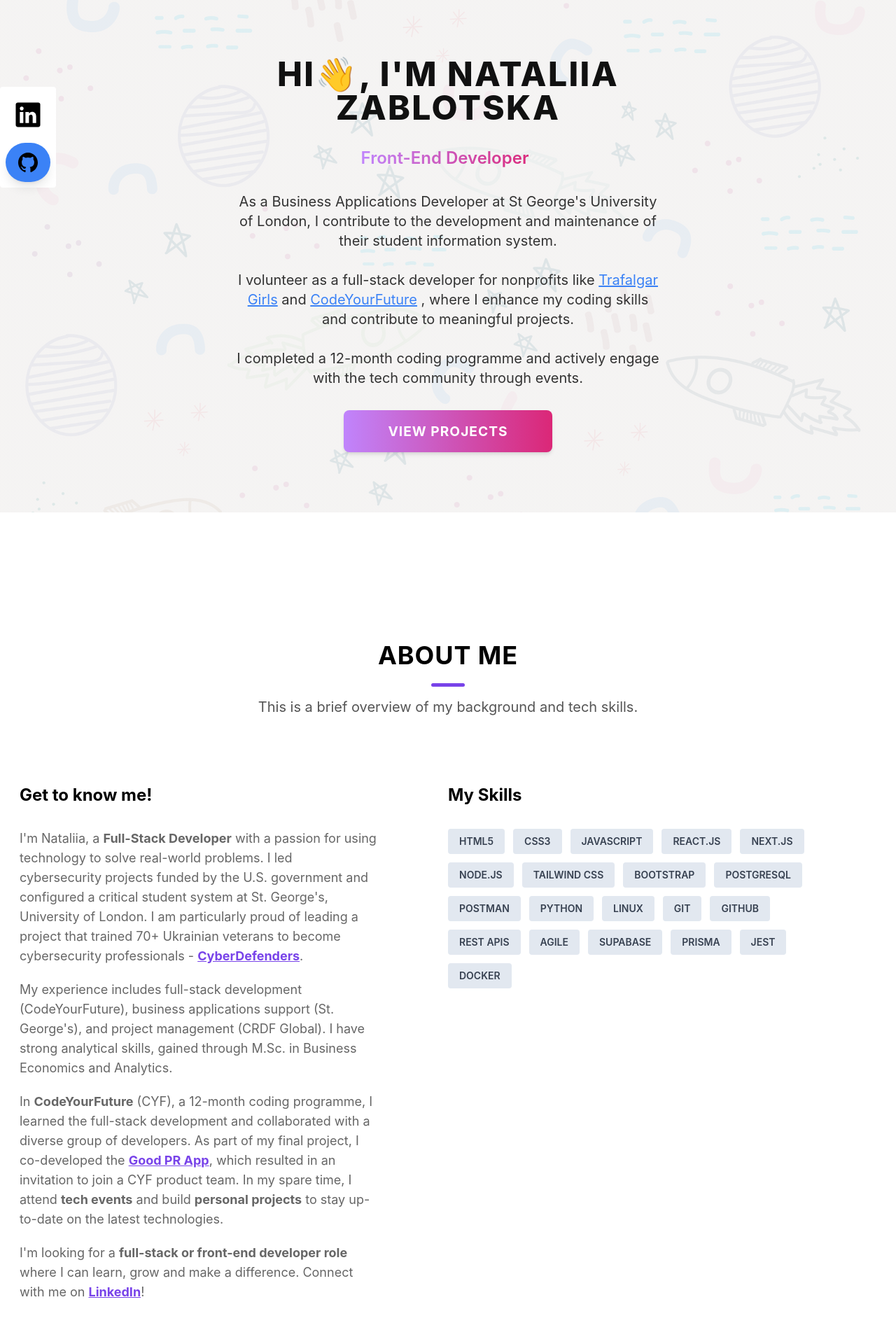
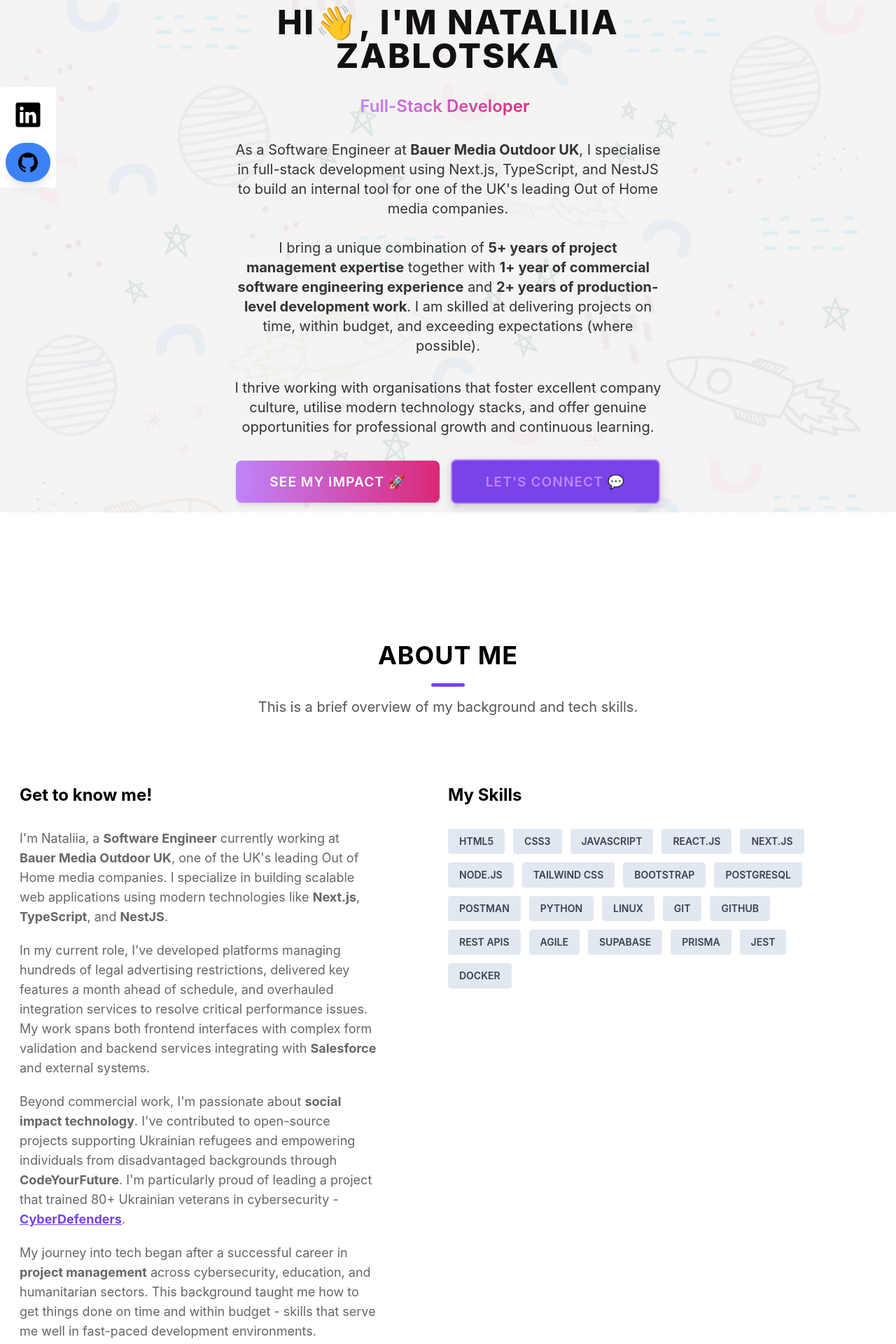
Before and after one commit to nataliiazab/portfolio, a React (Vite) app: page / in a window 1280 px wide. Shown: the part 100-2020 px from the top of the page at 70% size. Built offline with nearby package versions, Linux system fonts and the light colour scheme; a web font is replaced by a local one.

Commit message:
Update About and Home components to reflect current role and experience

```diff
--- a/src/components/About.jsx
+++ b/src/components/About.jsx
@@ -10,10 +10,7 @@
     <div className="max-w-7xl mx-auto my-14 md:py-8 px-7" id="about">
       <Helmet>
         <title>Nataliia Zablotska</title>
-        <meta
-          name="description"
-          content="Learn about Nataliia"
-        />
+        <meta name="description" content="Learn about Nataliia" />
       </Helmet>
       <Headline
         title="ABOUT ME"
@@ -31,57 +28,54 @@
           <h1 className="text-2xl font-bold mb-8">Get to know me!</h1>
           <div className="md:w-10/12 text-lg text-[#666] mb-8">
             <p className="mb-5">
-              I'm Nataliia, a <strong>Full-Stack Developer</strong> with a
-              passion for using technology to solve real-world problems. I led
-              cybersecurity projects funded by the U.S. government and
-              configured a critical student system at St. George's, University
-              of London. I am particularly proud of leading a project that
-              trained 70+ Ukrainian veterans to become cybersecurity
-              professionals -{" "}
+              I&apos;m Nataliia, a <strong>Software Engineer</strong> currently
+              working at <strong>Bauer Media Outdoor UK</strong>, one of the
+              UK&apos;s leading Out of Home media companies. I specialize in
+              building scalable web applications using modern technologies like{" "}
+              <strong>Next.js</strong>, <strong>TypeScript</strong>, and{" "}
+              <strong>NestJS</strong>.
+            </p>
+
+            <p className="mb-5">
+              In my current role, I&apos;ve developed platforms managing
+              hundreds of legal advertising restrictions, delivered key features
+              a month ahead of schedule, and overhauled integration services to
+              resolve critical performance issues. My work spans both frontend
+              interfaces with complex form validation and backend services
+              integrating with <strong>Salesforce</strong> and external systems.
+            </p>
+
+            <p className="mb-5">
+              Beyond commercial work, I&apos;m passionate about{" "}
+              <strong>social impact technology</strong>. I&apos;ve contributed
+              to open-source projects supporting Ukrainian refugees and
+              empowering individuals from disadvantaged backgrounds through{" "}
+              <strong>CodeYourFuture</strong>. I&apos;m particularly proud of
+              leading a project that trained 80+ Ukrainian veterans in
+              cybersecurity -{" "}
               <a
                 href="https://www.crdfglobal.org/insights/cybersecurity-gives-me-opportunity-continue-path-defender/"
                 className="text-secondary font-bold underline"
               >
                 CyberDefenders
               </a>
-              .{" "}
+              .
             </p>
 
             <p className="mb-5">
-              My experience includes full-stack development (CodeYourFuture),
-              business applications support (St. George's), and project
-              management (CRDF Global). I have strong analytical skills, gained
-              through M.Sc. in Business Economics and Analytics.
+              My journey into tech began after a successful career in{" "}
+              <strong>project management</strong> across cybersecurity,
+              education, and humanitarian sectors. This background taught me how
+              to get things done on time and within budget - skills that serve
+              me well in fast-paced development environments.
             </p>
+
             <p className="mb-5">
-              In <strong>CodeYourFuture</strong> (CYF), a 12-month coding
-              programme, I learned the full-stack development and collaborated
-              with a diverse group of developers. As part of my final project, I
-              co-developed the{" "}
-              <a
-                href="https://good-pr.vercel.app/"
-                className="text-secondary font-bold underline"
-              >
-                Good PR App
-              </a>
-              , which resulted in an invitation to join a CYF product team. In
-              my spare time, I attend <strong>tech events</strong> and build{" "}
-              <strong>personal projects</strong> to stay up-to-date on the
-              latest technologies.
-            </p>
-            <p className="mb-5">
-              I'm looking for a{" "}
-              <strong>
-               full-stack or front-end developer role
-              </strong>{" "}
-              where I can learn, grow and make a difference. Connect with me on{" "}
-              <a
-                href="https://www.linkedin.com/feed/"
-                className="text-secondary font-bold underline"
-              >
-                LinkedIn
-              </a>
-              !
+              I thrive in collaborative environments with excellent team members
+              who love to share knowledge. Whether tackling challenging
+              technical problems solo or with teammates, I enjoy the entire
+              problem-solving process. I&apos;m always looking for opportunities
+              to learn and work with modern tech stacks.
             </p>
           </div>
         </motion.div>
--- a/src/components/Home.jsx
+++ b/src/components/Home.jsx
@@ -10,10 +10,10 @@
   return (
     <div className="hero my-8 md:py-8 px-7 relative" id="home">
       <Helmet>
-        <title>Natalie Zablotska - Full-Stack Developer</title>
+        <title>Nataliia Zablotska - Software Engineer</title>
         <meta
           name="description"
-          content="Natalie Zablotska is a Full-Stack Developer with a background in project management, passionate about creating innovative tech solutions. Discover her journey and projects."
+          content="Nataliia Zablotska - Software Engineer who delivers results ahead of schedule. 5+ years project management expertise combined with commercial engineering experience. Proven track record with £400k+ projects and high-impact solutions at Bauer Media UK."
         />
       </Helmet>
       <div className="h-screen flex items-center justify-center">
@@ -29,15 +29,15 @@
           </h1>
           <TypeAnimation
             sequence={[
+              "Software Engineer",
+              1000,
+              "Problem Solver",
+              1000,
               "Full-Stack Developer",
               1000,
-              "Software Engineer",
+              "Tech Leader",
               1000,
-              "Front-End Developer",
-              1000,
-              "React Developer",
-              1000,
-              "JavaScript Developer",
+              "Innovation Driver",
               1000,
             ]}
             wrapper="span"
@@ -50,36 +50,41 @@
             className="font-semibold text-transparent leading-10 bg-clip-text bg-gradient-to-r from-purple-400 to-pink-600 md:text-2xl"
           />
           <p className="text-light text-lg md:text-xl my-4 md:my-8 leading-relaxed">
-            As a Business Applications Developer at St George's University of
-            London, I contribute to the development and maintenance of their
-            student information system.
+            As a Software Engineer at <strong>Bauer Media Outdoor UK</strong>, I
+            specialise in full-stack development using Next.js, TypeScript, and
+            NestJS to build an internal tool for one of the UK&apos;s leading
+            Out of Home media companies.
             <br />
-            <br />I volunteer as a full-stack developer for nonprofits like{" "}
+            <br />I bring a unique combination of{" "}
+            <strong>5+ years of project management expertise</strong> together
+            with{" "}
+            <strong>
+              1+ year of commercial software engineering experience
+            </strong>{" "}
+            and <strong>2+ years of production-level development work</strong>.
+            I am skilled at delivering projects on time, within budget, and
+            exceeding expectations (where possible).
+          </p>
+
+          <p className="text-light text-lg md:text-xl mb-8 leading-relaxed">
+            I thrive working with organisations that foster excellent company
+            culture, utilise modern technology stacks, and offer genuine
+            opportunities for professional growth and continuous learning.
+          </p>
+          <div className="flex flex-col md:flex-row gap-4 justify-center items-center">
             <a
-              href="https://github.com/enBloc-org/kindly/tree/dev"
-              className="text-blue-500 underline"
+              href="#projects"
+              className="btn py-3 px-8 md:py-4 md:px-12 bg-gradient-to-r from-purple-400 to-pink-600 text-white rounded-lg shadow-md hover:shadow-xl transition-transform transform hover:scale-105 font-semibold"
             >
-              Trafalgar Girls
-            </a>{" "}
-            and{" "}
+              See My Impact 🚀
+            </a>
             <a
-              href="https://codeyourfuture.io/"
-              className="text-blue-500 underline"
+              href="#contact"
+              className="btn py-3 px-8 md:py-4 md:px-12 border-2 border-purple-400 text-purple-400 rounded-lg hover:bg-purple-400 hover:text-white transition-all duration-300 font-semibold"
             >
-              CodeYourFuture
-            </a>{" "}
-            , where I enhance my coding skills and contribute to meaningful
-            projects.
-            <br />
-            <br />I completed a 12-month coding programme and actively engage
-            with the tech community through events.
-          </p>
-          <a
-            href="#projects"
-            className="btn py-3 px-8 md:py-4 md:px-16 bg-gradient-to-r from-purple-400 to-pink-600 text-white rounded-lg shadow-md hover:shadow-xl transition-transform transform hover:scale-105"
-          >
-            View Projects
-          </a>
+              Let&apos;s Connect 💬
+            </a>
+          </div>
         </motion.div>
       </div>
 
```
